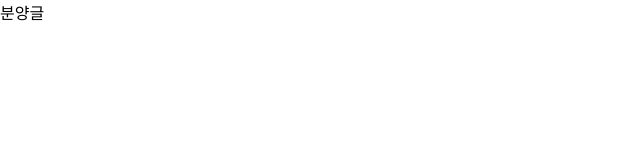
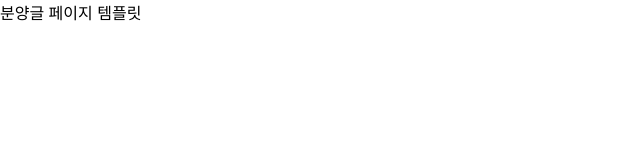
Before and after one commit to petpat-co/petpat-co-front, a React (Create React App) app: page /rehome in a window 1280 px wide. Shown: the top 160 px of the page, without its empty margins (0-640 px from the left). Built offline with nearby package versions, Linux system fonts and the light colour scheme.

Commit message:
fix: 컴포넌트 폴더생성 및 Root파일추가

```diff
--- a/src/App.tsx
+++ b/src/App.tsx
@@ -1,12 +1,11 @@
 import React from "react";
 import { ThemeProvider } from "styled-components";
-import { Route, Routes, BrowserRouter } from "react-router-dom";
+import { BrowserRouter } from "react-router-dom";
 import { useDispatch } from "react-redux";
 //css
 import GlobalStyle from "./styles/GlobalStyles";
 import theme from "./styles/theme";
-import ReHoming from "./pages/ReHoming";
-import MainHome from "./pages/MainHome";
+import Root from "./Root";
 function App() {
   const dispatch = useDispatch();
 
@@ -15,10 +14,7 @@ function App() {
       <BrowserRouter>
         <GlobalStyle />
         <ThemeProvider theme={theme}>
-          <Routes>
-            <Route path="/" element={<MainHome />} />
-            <Route path="/rehome" element={<ReHoming />} />
-          </Routes>
+          <Root />
         </ThemeProvider>
       </BrowserRouter>
     </>
--- /dev/null
+++ b/src/Root.tsx
@@ -0,0 +1,16 @@
+import { Route, Routes } from "react-router-dom";
+import GoodsTrade from "./pages/GoodsTrade";
+import MainHome from "./pages/MainHome";
+import ReHoming from "./pages/ReHoming";
+
+const Root = () => {
+  return (
+    <Routes>
+      <Route path="/" element={<MainHome />} />
+      <Route path="/rehome" element={<ReHoming />} />
+      <Route path="/trade" element={<GoodsTrade />} />
+    </Routes>
+  );
+};
+
+export default Root;
--- /dev/null
+++ b/src/component/mainhome/MainTemplate.tsx
@@ -0,0 +1,7 @@
+import { ReactElement } from "react";
+
+const MainTemplate = (): ReactElement => {
+  return <div>메인 홈 템플릿 </div>;
+};
+
+export default MainTemplate;
--- /dev/null
+++ b/src/component/rehoming/RehomingTemplate.tsx
@@ -0,0 +1,7 @@
+import { ReactElement } from "react";
+
+const RehomingTemplate = (): ReactElement => {
+  return <div>분양글 페이지 템플릿</div>;
+};
+
+export default RehomingTemplate;
--- /dev/null
+++ b/src/component/trade/GoodsTradeTemplate.tsx
@@ -0,0 +1,7 @@
+import { ReactElement } from "react";
+
+const GoodsTradeTemplate = (): ReactElement => {
+  return <div>물품거래 템플릿</div>;
+};
+
+export default GoodsTradeTemplate;
--- a/src/core/redux/popupSlice.ts
+++ b/src/core/redux/popupSlice.ts
@@ -7,6 +7,7 @@ export interface PopupState {
 //slice 안에 들어갈 내용은 name, init, reducers
 
 //리덕스는 root reducer 객체를 가지고 있는데 이 객체의 key/ value쌍을 slice 라고 한다  요걸 업데이트 하는 reducer 함수가 slice reducer
+
 //immer
 export const popupSlice = createSlice({
   name: "popup",
--- a/src/network/api/rehoming.ts
+++ b/src/network/api/rehoming.ts
@@ -20,6 +20,7 @@ export const addReHoming: ApiHandler = (options) =>
     url: addPrefix(""),
     ...options,
   });
+
 //분양글 상세 조회
 export const getOneReHoming: ApiHandler = (options) =>
   instance({
@@ -27,6 +28,7 @@ export const getOneReHoming: ApiHandler = (options) =>
     url: addPrefix(`/detail/${options.parameter.postId}`),
     ...options,
   });
+
 //분양글 수정
 export const editReHoming: ApiHandler = (options) =>
   instance({
@@ -34,6 +36,7 @@ export const editReHoming: ApiHandler = (options) =>
     url: `/api/rehoming/${options.parameter.postId}`,
     ...options,
   });
+
 //분양글 삭제
 export const deleteReHoming: ApiHandler = (options) =>
   instance({
--- /dev/null
+++ b/src/pages/GoodsTrade.tsx
@@ -0,0 +1,12 @@
+import { ReactElement } from "react";
+import GoodsTradeTemplate from "../component/trade/GoodsTradeTemplate";
+
+const GoodsTrade = (): ReactElement => {
+  return (
+    <div>
+      <GoodsTradeTemplate />
+    </div>
+  );
+};
+
+export default GoodsTrade;
--- a/src/pages/MainHome.tsx
+++ b/src/pages/MainHome.tsx
@@ -1,7 +1,12 @@
-import React from "react";
+import { ReactElement } from "react";
+import MainTemplate from "../component/mainhome/MainTemplate";
 
-const MainHome = () => {
-  return <div>메인</div>;
+const MainHome = (): ReactElement => {
+  return (
+    <div>
+      <MainTemplate />
+    </div>
+  );
 };
 
 export default MainHome;
--- a/src/pages/ReHoming.tsx
+++ b/src/pages/ReHoming.tsx
@@ -1,7 +1,12 @@
-import React from "react";
+import { ReactElement } from "react";
+import RehomingTemplate from "../component/rehoming/RehomingTemplate";
 
-const ReHoming = () => {
-  return <div>분양글</div>;
+const ReHoming = (): ReactElement => {
+  return (
+    <div>
+      <RehomingTemplate />
+    </div>
+  );
 };
 
 export default ReHoming;
--- a/src/styles/theme.ts
+++ b/src/styles/theme.ts
@@ -15,6 +15,7 @@ const fontSizes = {
   xlg: "18px",
   large: "16px",
 };
+
 const deviceSizes = {
   mobile: "375px",
   tablet: "768px",
```
